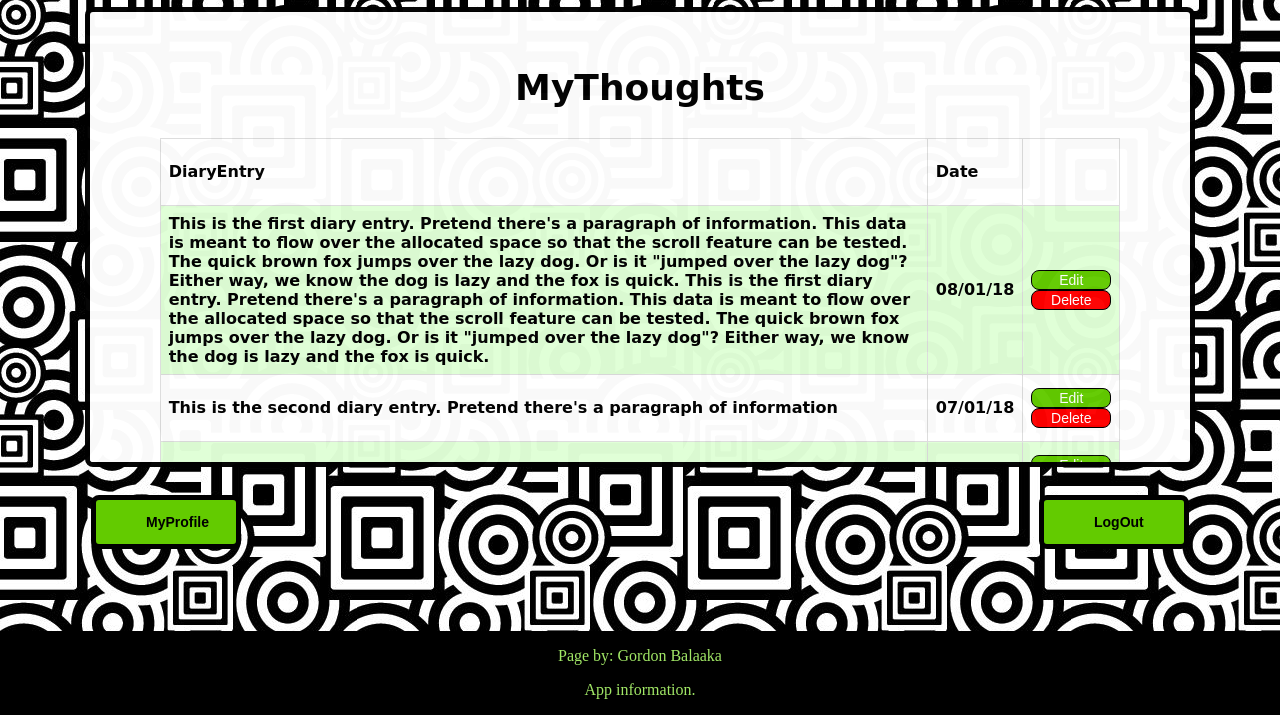
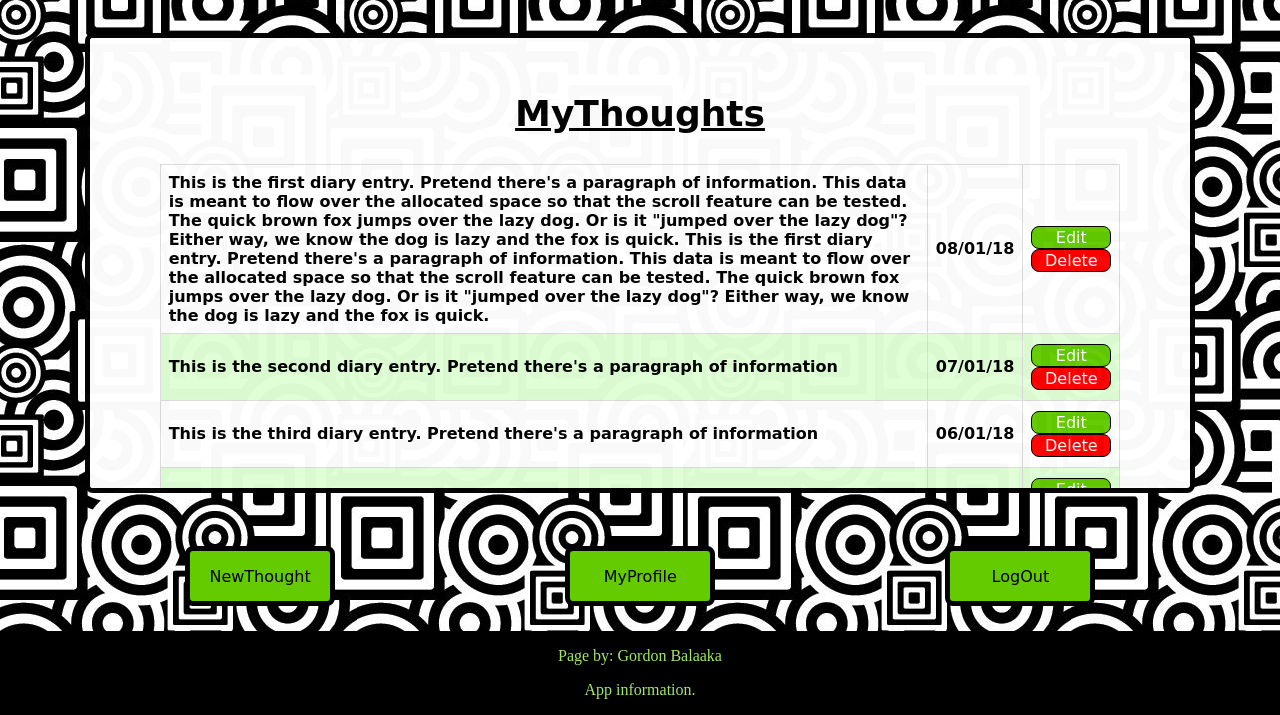
Before and after one commit to balaakagordon/MyDiary_GB, a Python web app: template templates/index.html in a window 1280 px wide. Shown: the part 195-910 px from the top of the page. Run offline with Jinja, Linux system fonts and the light colour scheme; the template is opened without the code that fills it, so the values that code supplies are empty.

Commit message:
editing UI templates and optimising sytlesheet code

```diff
--- a/templates/index.html
+++ b/templates/index.html
@@ -10,19 +10,9 @@
 			<img style="text-align:center" src="diary_logo.png" alt="MyDiary" width="450" height=auto></img>
 			<br><br>
 		</div>
-		<br><br><br><br><br><br><br><br>
-		<div class="container-home">
-			<h2 style="text-align: center;">MyThoughts</h2>
+		<div class="container container-home">
+			<h2 style="text-align: center;"><u>MyThoughts</u></h2>
 			<table id="entries">
-				<tr>
-					<h3>
-						<th>DiaryEntry</th>
-						<th>Date</th>
-						<th>
-                    	<br>
-                    	</th>
-					</h3>
-				</tr>
 				<tr>
                     <th>This is the first diary entry. Pretend there's a paragraph of information. This data is meant to flow over the allocated space so that the scroll feature can be tested. The quick brown fox jumps over the lazy dog. Or is it "jumped over the lazy dog"? Either way, we know the dog is lazy and the fox is quick. This is the first diary entry. Pretend there's a paragraph of information. This data is meant to flow over the allocated space so that the scroll feature can be tested. The quick brown fox jumps over the lazy dog. Or is it "jumped over the lazy dog"? Either way, we know the dog is lazy and the fox is quick.</th>
                     <th>08/01/18</th>
@@ -59,15 +49,14 @@
 			<br><br>
 		</div>
 		<br><br><br><br>
-		<div class="row">
-			<div class="col col-25">
+		<div class="container-button">
+			<div class="col col-33">
+				<input type="button" class="button-page" onclick="" value="NewThought">
+			</div>
+			<div class="col col-33">
 				<input type="button" class="button-page" onclick="" value="MyProfile">
 			</div>
-			<div class="col col-25">
-			</div>
-			<div class="col col-25">
-			</div>
-			<div class="col col-25">
+			<div class="col col-33">
 				<input type="button" class="button-page" onclick="" value="LogOut">
 			</div>
 		</div>
--- a/templates/profile.html
+++ b/templates/profile.html
@@ -11,7 +11,7 @@
 			<br><br>
 		</div>
 		<br><br><br><br><br><br><br><br>
-		<div class="container-profile">
+		<div class="container container-profile">
 			<br>
 			<p><b>All entries:</b></p>
 			<p><b>Current entries:</b></p>
@@ -25,8 +25,8 @@
 			</form>
 			<br><br>
 		</div>
-		<br><br><br><br>
-		<div class="row">
+
+        <div class=container-button>
             <div class="col col-33">
                 <input type="button" class="button-page" onclick="" value="Save">
             </div>
--- /dev/null
+++ b/templates/style.css
@@ -0,0 +1,290 @@
+<!DOCTYPE html>
+<html>
+<style>
+h1 {
+    font-size: 20px;
+    color:black;
+}
+
+h2 {
+    font-size: 36px;
+    font-family: Bradley Hand, cursive;
+}
+
+h3 {
+    font-size: 20px;
+}
+
+img {
+    display: block;
+    margin-left: auto;
+    margin-right: auto;
+
+}
+
+.center {
+    width: 75%
+}
+
+input[type=text], select {
+    width: 100%;
+    padding: 12px 20px;
+    margin: 8px 0;
+    display: inline-block;
+    border: 2px solid #000000;
+    border-radius: 8px;
+    box-sizing: border-box;
+}
+
+input[type=password], select {
+    width: 100%;
+    padding: 12px 20px;
+    margin: 8px 0;
+    display: inline-block;
+    border: 2px solid #000000;
+    border-radius: 8px;
+    box-sizing: border-box;
+}
+
+input[type=submit] {
+    font-family: Bradley Hand, cursive;
+    margin: auto;
+    display: block;
+    border-style: solid;
+    border-radius: 8px;
+    cursor: pointer;
+    font-size: 16px;
+    text-align: center;
+}
+
+input[type=submit]:hover {
+    background-color: #45a049;
+}
+
+input[type=button] {
+    font-family: Bradley Hand, cursive;
+    margin: auto;
+    display: block;
+    border-style: solid;
+    border-radius: 8px;
+    cursor: pointer;
+    font-size: 16px;
+    text-align: center;
+    position: relative;
+}
+
+.button-page {
+    color: black;
+    background-color: #63CB00;
+    border: black;
+    border-width: 5px;
+    width: 150px;
+    height: 60px;
+    bottom: 0px;
+}
+
+.button-edit {
+    background-color: #63CB00;
+    border-width: 1px;
+    width: 80px;
+    color: white;
+}
+
+.button-delete {
+    background-color: red;
+    border-width: 1px;
+    width: 80px;
+    color: white;
+}
+
+input[type=button]:hover {
+    background-color: #45a049;
+}
+
+label {
+    padding: 20px 0px 20px 0px;
+    display: inline-block;
+    font-weight: bold;
+}
+
+table {
+    font-family: Bradley Hand, cursive;
+    border-collapse: collapse;
+    width: 100%;
+    border-width: 0px;
+    border-radius: 8px;
+}
+
+.halftable {
+    border-collapse: collapse;
+    width: 100%;
+}
+
+td, th {
+    border: 1px solid #dddddd;
+    height: 50px;
+    max-height: 50px;
+    text-align: left;
+    padding: 8px;
+    overflow: auto;
+}
+
+tr:nth-child(even) {
+    background-color: #E0FFD7;
+}
+
+tr:hover {
+    background-color: #ADC4A6;
+    color: white;
+}
+
+.container {
+    opacity: 0.98;
+    margin: auto;
+    border-radius: 5px;
+    border: black;
+    border-style: solid;
+    border-width: 5px;
+    opacity: 0.98;
+    border-radius: 8px;
+    padding: 25px 70px 25px 70px;
+    font-family: Bradley Hand, cursive;
+}
+
+.container-login {
+    position: relative;
+    background-color: white;
+    width: 800px;
+    position: relative;
+    top: 250px;
+}
+
+.container-welcome {
+    width: 85%;
+    position: relative;
+    top: 220px;
+    background-color: black;
+    height: 400px;
+
+}
+
+.container-home {
+    position: relative;
+    top: 220px;
+    background-color: white;
+    width: 76%;
+    height: 400px;
+    overflow: scroll;
+}
+
+.container-profile {
+    position: relative;
+    top: 50px;
+    background-color: white;
+    width: 50%;
+    height: 400px;
+}
+
+.container-button {
+    position: absolute;
+    left: 0px;
+    bottom: 50px;
+    width: 90%;
+    height: 100px;
+    padding: 25px 70px 25px 70px;
+}
+
+.container-entry {
+    margin: auto;
+    position: fixed;
+    top: 50px;
+    border-radius: 5px;
+    background-color: white;
+    opacity: 0.98;
+    border: black;
+    border-style: solid;
+    border-width: 5px;
+    border-radius: 8px;
+    width: 76%;
+    height: 400px;
+    padding: 25px 70px 25px 70px;
+    overflow: scroll;
+}
+
+.col {
+    float: left;
+    margin-top: 6px;
+}
+
+.col-20 {
+    width: 20%;
+}
+
+.col-25 {
+    width: 25%;
+}
+
+.col-33 {
+    width: 33%;
+}
+
+.col-40 {
+    width: 40%;
+}
+
+.col-60 {
+    width: 60%;
+}
+
+.col-80 {
+    width: 80%;
+}
+
+/* Clear floats after the columns */
+.row:after {
+    content: "";
+    display: block;
+    clear: both;
+}
+
+.header {
+   position: absolute;
+   left: 0;
+   top: 0;
+   width: 100%;
+   background-color: black;
+   color: #A1E766;
+   text-align: center;
+}
+
+.footer {
+   position: fixed;
+   left: 0;
+   bottom: 0;
+   width: 100%;
+   background-color: black;
+   color: #A1E766;
+   text-align: center;
+}
+
+/* width */
+::-webkit-scrollbar {
+    width: 10px;
+}
+
+/* Track */
+::-webkit-scrollbar-track {
+    background: #f1f1f1;
+}
+
+/* Handle */
+::-webkit-scrollbar-thumb {
+    background: #888;
+}
+
+/* Handle on hover */
+::-webkit-scrollbar-thumb:hover {
+    background: #555;
+}
+</style>
+</html>
```
Also changed, not shown: templates/edit.html (+3 -5 lines), templates/login.html (+6 -8 lines), templates/registeration.html (+3 -7 lines), templates/welcome.html (+6 -9 lines). Lines whose indentation alone changed are shown as unchanged.
